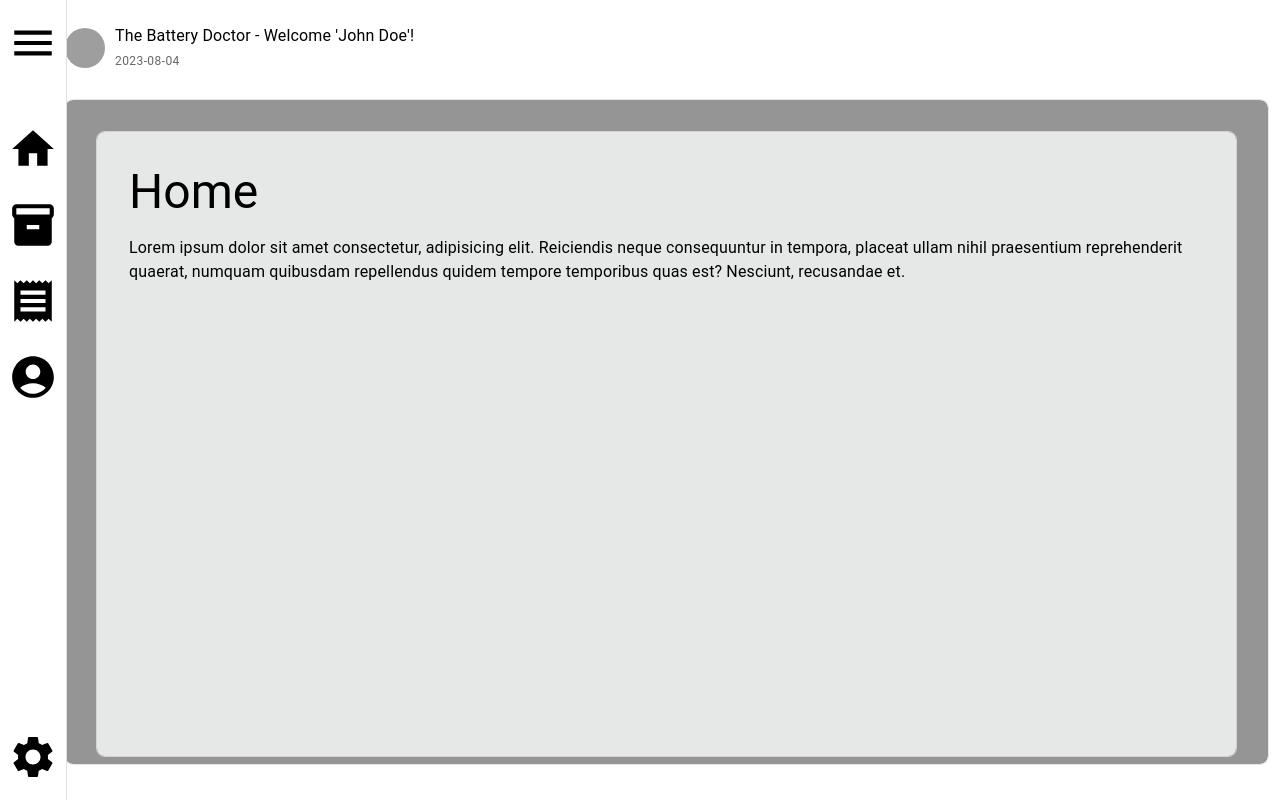
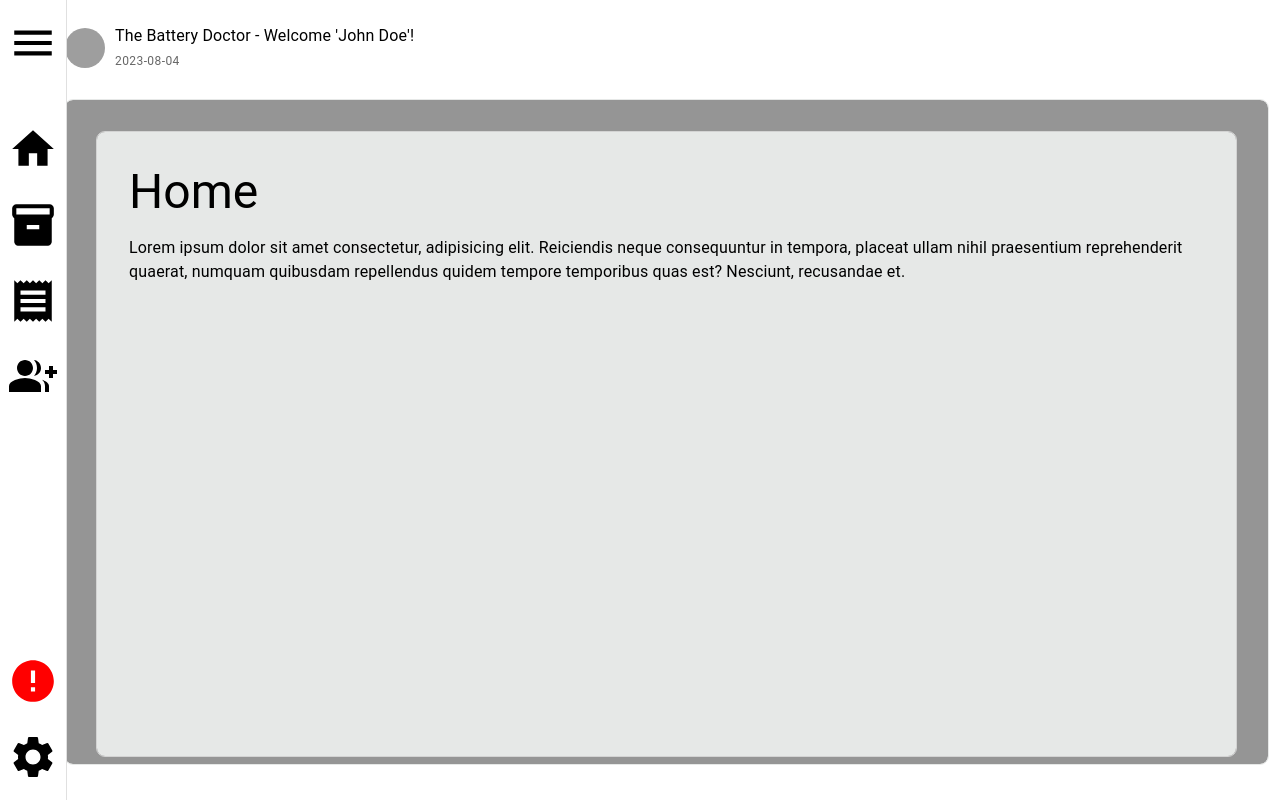
Before and after one commit to Caelan-Ross/FSWD-Capstone-Project, a Next.js app in the folder src/frontend/: page / in a window 1280 px wide. Built offline with nearby package versions, Linux system fonts and the light colour scheme; grey boxes are pictures that could not be loaded.

Commit message:
Add logout icon. Change customer icon. Add text-align center to navbar.

```diff
--- a/src/frontend/pages/_app.js
+++ b/src/frontend/pages/_app.js
@@ -15,7 +15,9 @@ import AddIcon from '@mui/icons-material/Add';
 import HomeIcon from '@mui/icons-material/Home';
 import InventoryIcon from '@mui/icons-material/Inventory';
 import ReceiptIcon from '@mui/icons-material/Receipt';
+import GroupAddIcon from '@mui/icons-material/GroupAdd';
 import AccountCircleIcon from '@mui/icons-material/AccountCircle';
+import ErrorIcon from '@mui/icons-material/Error';
 import SettingsIcon from '@mui/icons-material/Settings';
 import { useRouter } from 'next/router';
 import React, { useState } from 'react';
@@ -65,6 +67,7 @@ export default function App({ Component, pageProps }) {
 							display: 'flex',
 							flexDirection: 'column',
 							alignItems: 'center',
+							textAlign: 'center',
 							justifyContent: 'space-between',
 							zIndex: '999',
 							overflowX: 'hidden',
@@ -111,9 +114,15 @@ export default function App({ Component, pageProps }) {
 								onClick={() => handleNavigation('/customer')}
 								sx={{ marginBottom: '10px' }}
 							>
-								<AccountCircleIcon sx={{ fontSize: '3.125rem', color: '#000000' }} />
+								<GroupAddIcon sx={{ fontSize: '3rem', color: '#000000' }} />
 							</IconButton>
 						</Box>
+						<IconButton
+							onClick={() => handleNavigation('/settings')}
+							sx={{ marginBottom: '10px' }}
+						>
+							<ErrorIcon sx={{ fontSize: '3.125rem', color: 'red' }} />
+						</IconButton>
 						<IconButton
 							onClick={() => handleNavigation('/settings')}
 							sx={{ marginBottom: '10px' }}
```
